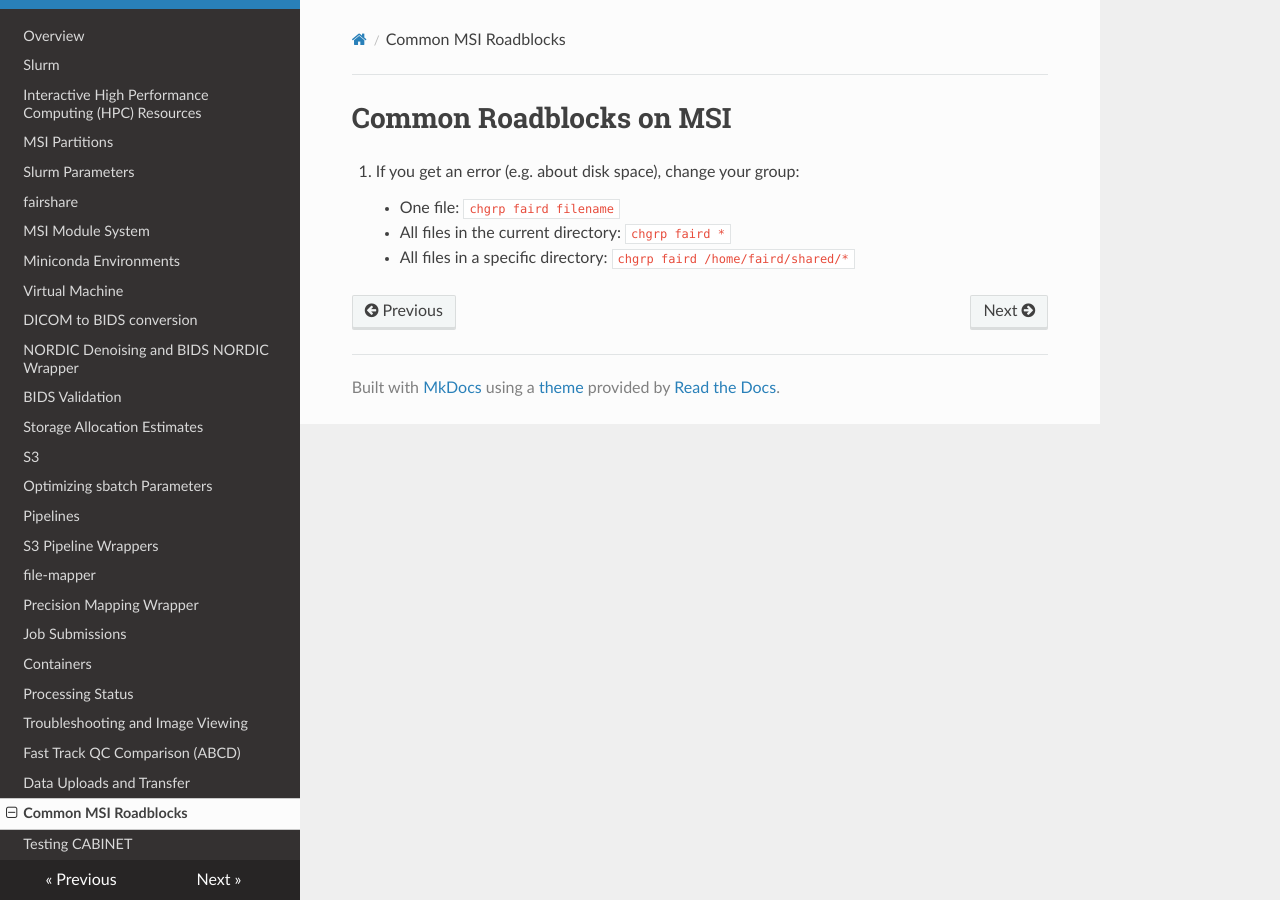
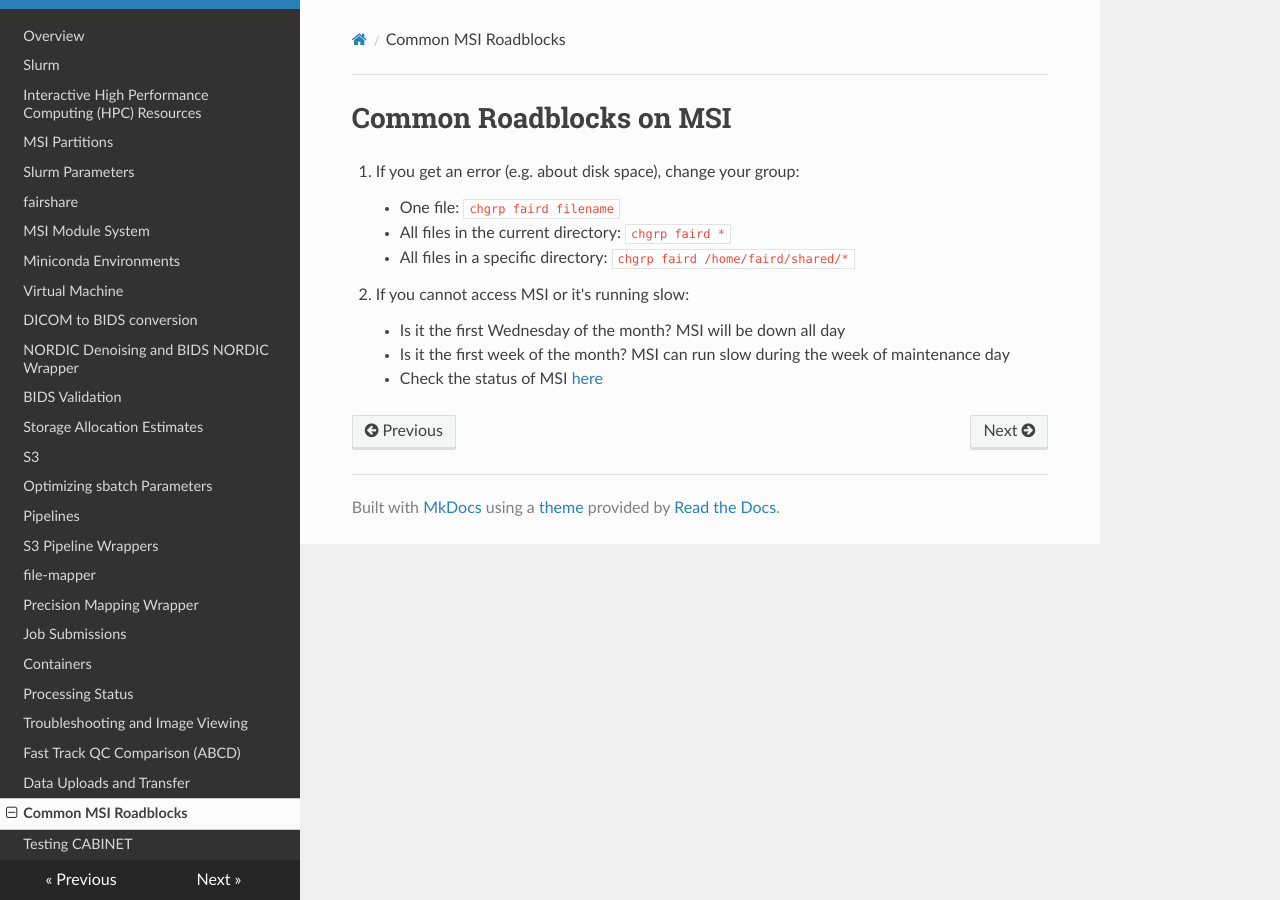
Before and after one commit to DCAN-Labs/cdni-brain, an MkDocs documentation site: the page built from docs/roadblocks.md, in a window 1280 px wide. Built offline with MkDocs 1.6.1, drawn with Linux system fonts in a browser that asks for light colours; nearby versions of some CDN libraries.

Commit message:
added info about msi maintenance day

```diff
--- a/docs/roadblocks.md
+++ b/docs/roadblocks.md
@@ -7,3 +7,11 @@
     * All files in the current directory: `chgrp faird *`
 
     * All files in a specific directory: `chgrp faird /home/faird/shared/*`
+
+32. If you cannot access MSI or it's running slow:
+
+    * Is it the first Wednesday of the month? MSI will be down all day
+
+    * Is it the first week of the month? MSI can run slow during the week of maintenance day
+
+    * Check the status of MSI [here](https://status.msi.umn.edu/)
```
